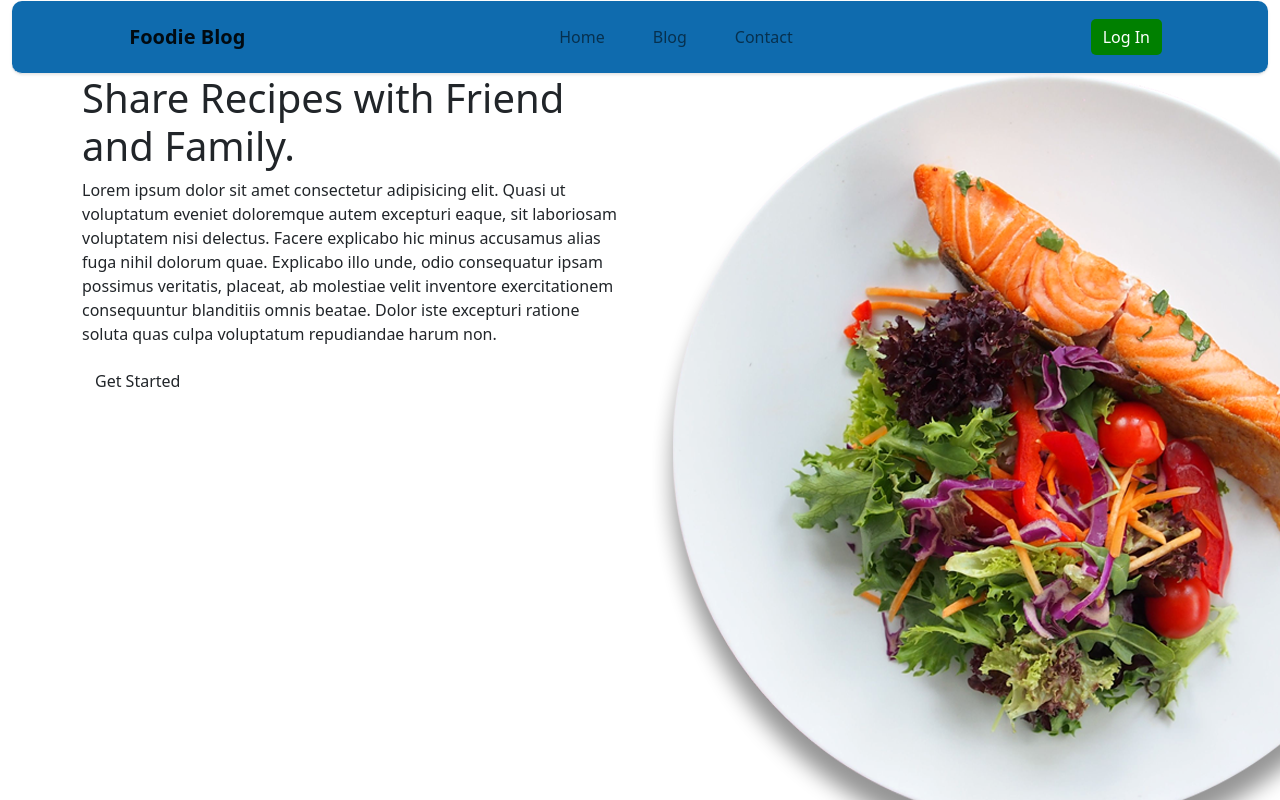
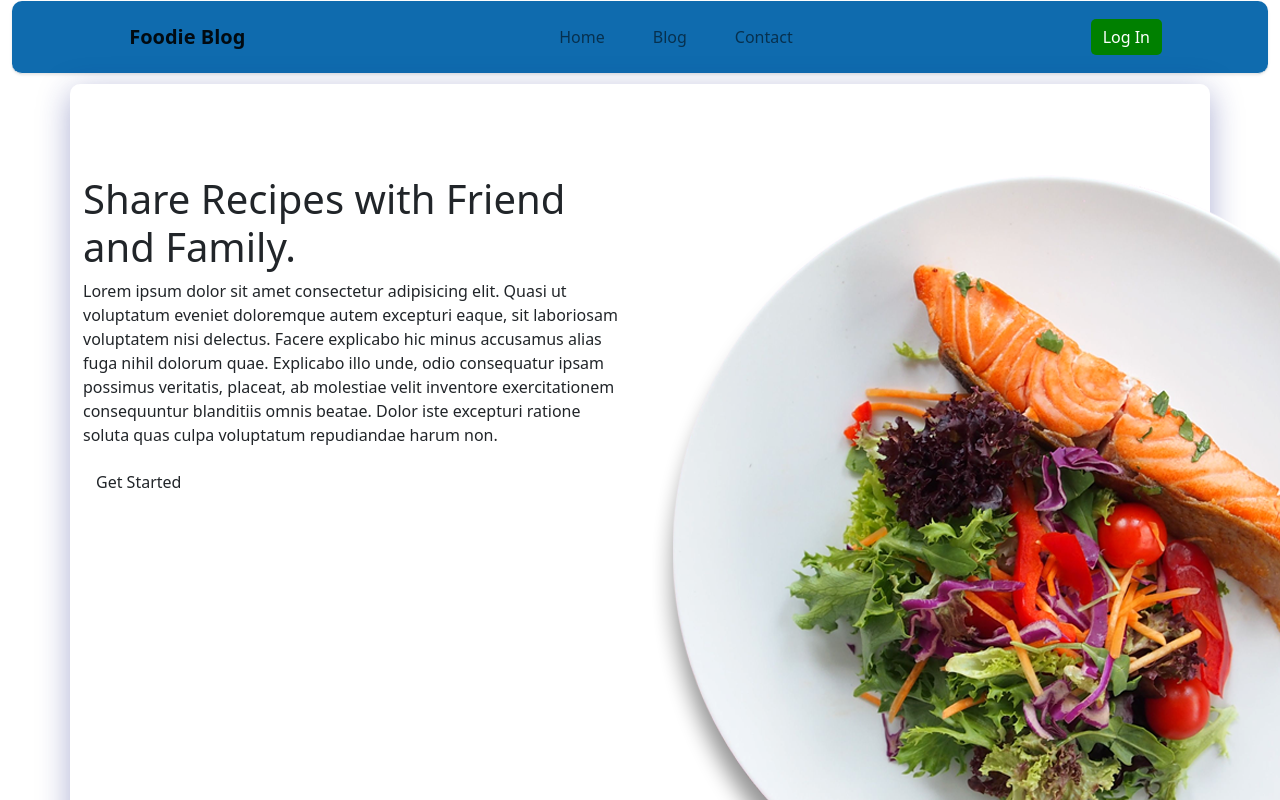
Before and after one commit to Felix-Barosio/Foodie-Blog, a React (Create React App) app in the folder client/: page / in a window 1280 px wide. Shown: the top 800 px of the page. Built offline with nearby package versions, Linux system fonts and the light colour scheme; no server answers.

Commit message:
update: home-styles

```diff
--- a/client/src/App.css
+++ b/client/src/App.css
@@ -80,6 +80,28 @@ color: green;
   border: none;
 }
 
+/* Home */
+.header{
+  height: 100vh;
+  width: 100%;
+  margin-bottom: 30px;
+  margin-top: 10px;
+}
+
+.homecontainer{
+  background: rgba(255, 255, 255, 0.2);
+  backdrop-filter: blur(4px);
+  border-radius: 10px;
+  box-shadow: 0 8px 32px 0 rgba(31, 38, 135, 0.37);
+  border: 1px solid rgba(255, 255, 255, 0.18);
+  margin: 0 auto;
+  padding: 20px;
+  width: 100%;
+  /* height: 90%;  */
+}
+.header .row{
+  margin-top: 70px;
+}
 
 /* posting page */
 .post__image_url img {
```
